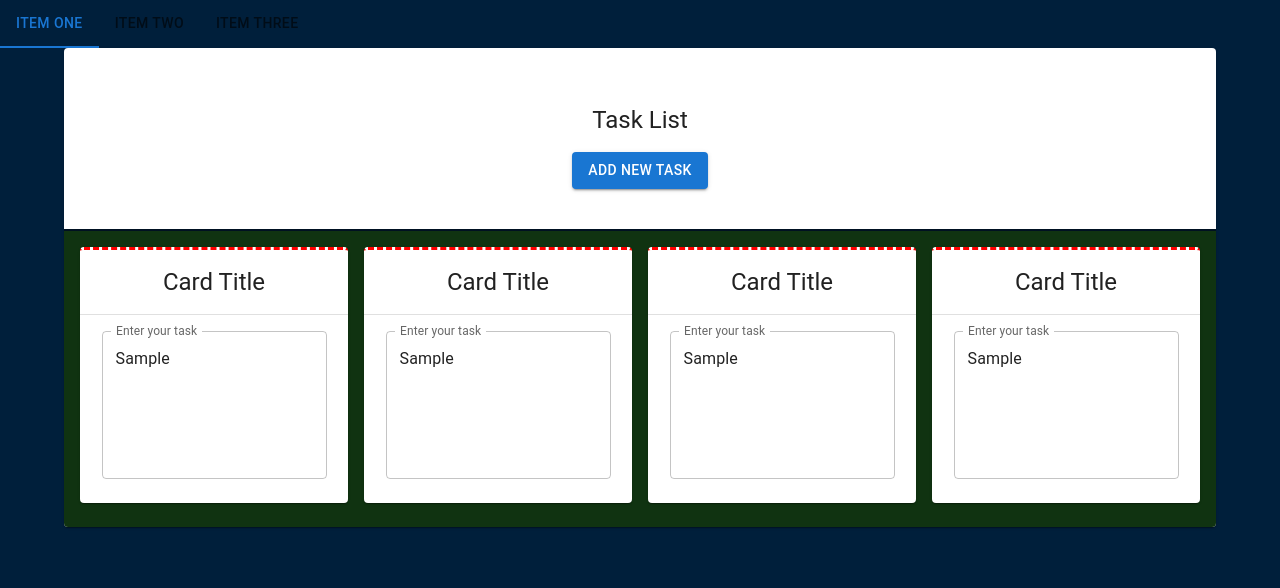
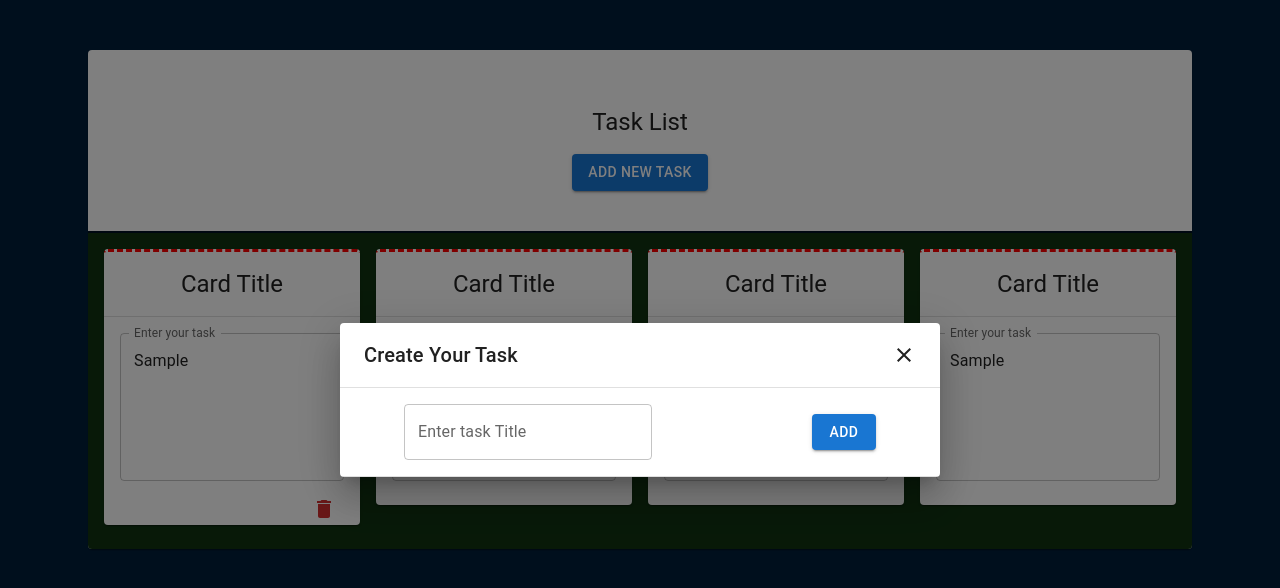
Before and after one commit to ashutoshofficial25/LearningReact, a React (Create React App) app in the folder authincation/: page / in a window 1280 px wide. Both pictures are taken after typing "Sample", "Sample", "Sample", "Sample" into the empty fields and a click on the button "ADD NEW TASK". Shown: the top 588 px of the page. Built offline with nearby package versions, Linux system fonts and the light colour scheme.

Commit message:
custom dialog for add task

```diff
--- a/authincation/src/components/CustomDialog.jsx
+++ b/authincation/src/components/CustomDialog.jsx
@@ -1,7 +1,7 @@
 import { Dialog, DialogContent, DialogTitle } from "@mui/material";
 import { Box } from "@mui/system";
 import React, { Children, useState } from "react";
-import CloseIconButton from "src/components/CloseIconButton";
+import CloseIcon from "@mui/icons-material/Close";
 
 const CustomDialog = ({
   title,
@@ -10,13 +10,8 @@ const CustomDialog = ({
   onClose,
   minHeight,
   children,
+  open,
 }) => {
-  const [open, setOpen] = useState(true);
-
-  //   const handleClose = () => {
-  //     setOpen(false);
-  //   };
-
   return (
     <Dialog
       onClose={onClose}
@@ -33,7 +28,7 @@ const CustomDialog = ({
           }}
         >
           <Box>{title}</Box>
-          <CloseIconButton handleClick={onClose} />
+          <CloseIcon onClick={onClose} sx={{ cursor: "pointer" }} />
         </Box>
       </DialogTitle>
 
--- a/authincation/src/components/Header.js
+++ b/authincation/src/components/Header.js
@@ -11,16 +11,20 @@ const Header = () => {
   };
 
   return (
-    <TabContext>
+    <>
+      <Box width="100%" height="50px"></Box>
+
+      {/*  <TabContext>
       <Tabs value={value} onChange={handleChange}>
         <Tab label="item one" value="1" />
         <Tab label="item two" value="2" />
         <Tab label="item three" value="3" />
       </Tabs>
-      <TabPanel value="1"> {} </TabPanel>
+      <TabPanel value="1"> </TabPanel>
       <TabPanel value="2"></TabPanel>
       <TabPanel value="3"></TabPanel>
-    </TabContext>
+    </TabContext>*/}
+    </>
   );
 };
 
--- a/authincation/src/components/TodoCard.jsx
+++ b/authincation/src/components/TodoCard.jsx
@@ -9,9 +9,12 @@ import {
   TextField,
 } from "@mui/material";
 import React, { useState } from "react";
+import DeleteIcon from "@mui/icons-material/Delete";
+import { red } from "@mui/material/colors";
 
 const TodoCard = ({ addNewCard }) => {
   let [item, setItem] = useState([]);
+
   return (
     <Grid container spacing={2}>
       <Grid item xs={3}>
@@ -26,6 +29,9 @@ const TodoCard = ({ addNewCard }) => {
               placeholder="Start writing . . ."
             />
           </CardContent>
+          <Box pr={3} textAlign="end">
+            <DeleteIcon sx={{ color: red[700] }} />
+          </Box>
         </Card>
       </Grid>
 
--- a/authincation/src/pages/Homepage.jsx
+++ b/authincation/src/pages/Homepage.jsx
@@ -1,15 +1,7 @@
-import {
-  Button,
-  Card,
-  CardContent,
-  CardHeader,
-  Container,
-  Divider,
-  Grid,
-} from "@mui/material";
-import { Box } from "@mui/system";
 import React, { useState } from "react";
-import TodoCard from "../components/TodoCard";
+import { Container } from "@mui/material";
+
+import TodoPage from "./TodoPage";
 
 const Homepage = () => {
   const [count, setCount] = useState(0);
@@ -21,16 +13,7 @@ const Homepage = () => {
 
   return (
     <Container>
-      <Card>
-        <Box py={5} textAlign={"center"}>
-          <CardHeader title="Task List" />
-          <Button variant="contained">Add New Task</Button>
-        </Box>
-        <Divider sx={{ border: "1px solid #001122" }} />
-        <CardContent sx={{ backgroundColor: "#103311" }}>
-          <TodoCard />
-        </CardContent>
-      </Card>
+      <TodoPage />
     </Container>
   );
 };
--- /dev/null
+++ b/authincation/src/pages/TodoPage.jsx
@@ -0,0 +1,80 @@
+import React, { Fragment, useState } from "react";
+import {
+  Button,
+  Card,
+  CardContent,
+  CardHeader,
+  Container,
+  Divider,
+  Grid,
+  TextField,
+} from "@mui/material";
+import { Box } from "@mui/system";
+
+import CustomDialog from "../components/CustomDialog";
+import TodoCard from "../components/TodoCard";
+
+const TodoPage = () => {
+  const [open, setOpen] = useState(false);
+  const [card, setCard] = useState([]);
+
+  const addNewCard = (item) => {
+    setCard([...card, item]);
+  };
+
+  const handleClick = () => {
+    setOpen(true);
+  };
+  const handleClose = () => {
+    setOpen(false);
+  };
+  const handleAddTask = () => {
+    setOpen(false);
+  };
+
+  const content = () => {
+    return (
+      <Box
+        px={5}
+        display="flex"
+        justifyContent="space-between"
+        alignItems="center"
+      >
+        <TextField label="Enter task Title" />
+
+        <Button variant="contained" onClick={handleAddTask}>
+          Add
+        </Button>
+      </Box>
+    );
+  };
+
+  return (
+    <Fragment>
+      <Container>
+        <Card>
+          <Box py={5} textAlign={"center"}>
+            <CardHeader title="Task List" />
+            <Button variant="contained" onClick={handleClick}>
+              Add New Task
+            </Button>
+          </Box>
+          <Divider sx={{ border: "1px solid #001122" }} />
+          <CardContent sx={{ backgroundColor: "#103311" }}>
+            <TodoCard />
+          </CardContent>
+        </Card>
+      </Container>
+      <CustomDialog
+        open={open}
+        onClose={() => handleClose()}
+        title="Create Your Task"
+        fullWidth
+      >
+        {content()}
+      </CustomDialog>
+    </Fragment>
+  );
+};
+
+export default TodoPage;
```
Also changed, not shown: authincation/src/components/AddCard.jsx (deleted, +0 -32 lines).
